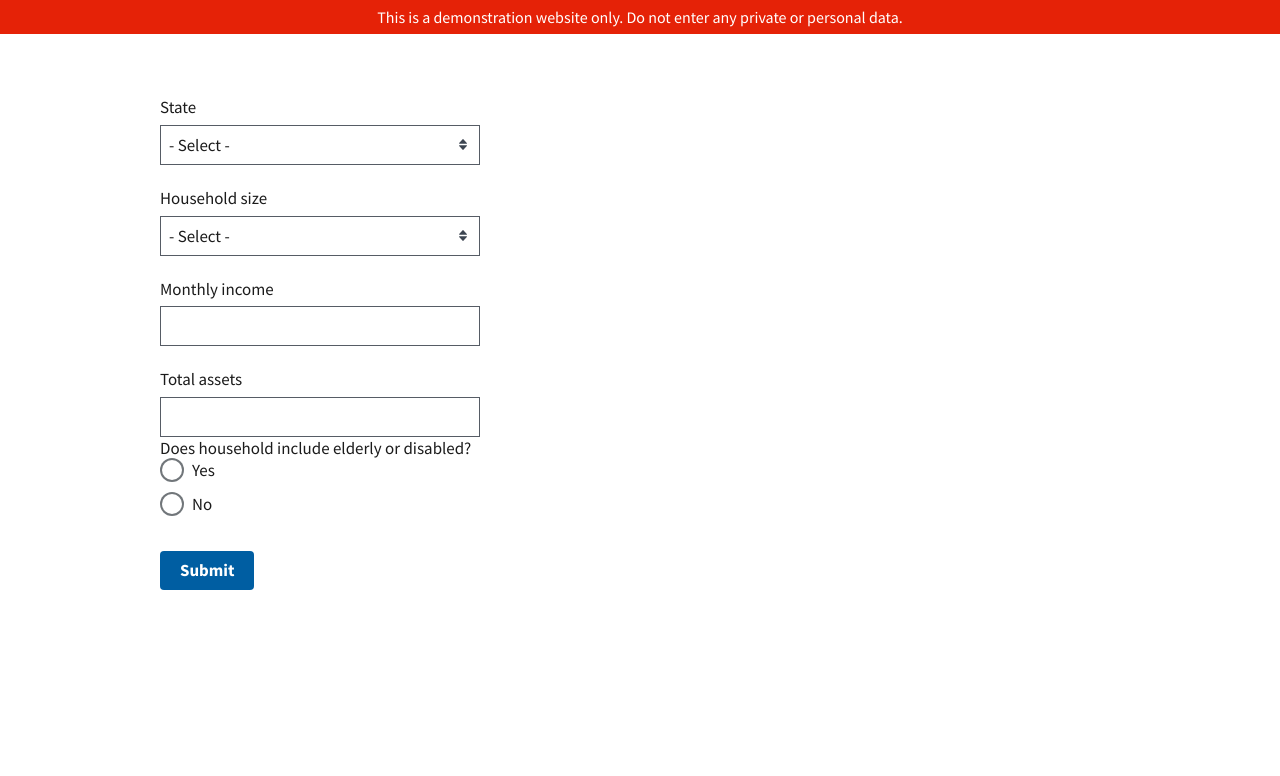
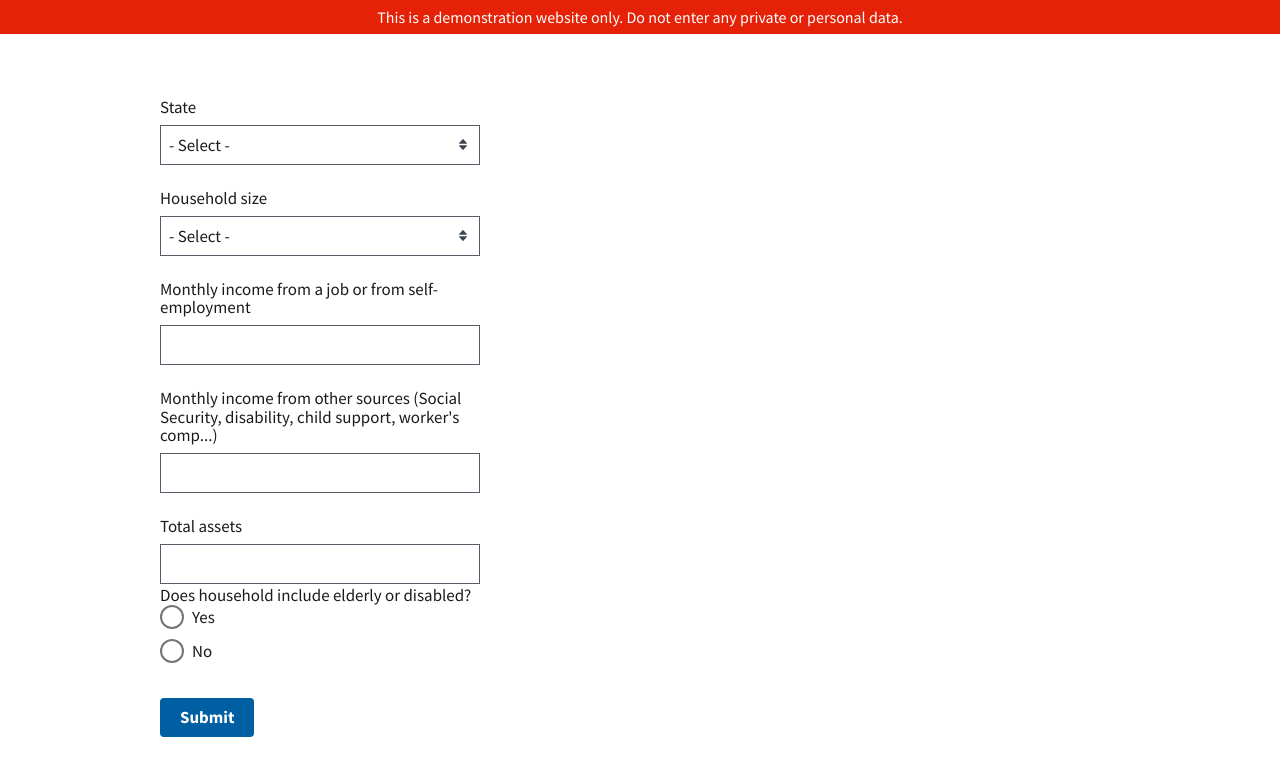
Before and after one commit to 18F/snap-api-prototype, a Flask app: page /prescreener in a window 1280 px wide. Shown: the top 776 px of the page. Run offline with Flask 2, Linux system fonts and the light colour scheme.

Commit message:
Pre-screener side earned-income implementation

```diff
--- a/app.py
+++ b/app.py
@@ -49,7 +49,8 @@ def calculate_from_json():
 def calculate_from_form():
     input_data = request.form.to_dict()
     input_data['household_size'] = int(input_data['household_size'])
-    input_data['monthly_income'] = int(input_data['monthly_income'])
+    input_data['monthly_job_income'] = int(input_data['monthly_job_income'])
+    input_data['monthly_non_job_income'] = int(input_data['monthly_non_job_income'])
     input_data['resources'] = int(input_data['resources'])
 
     input_data['household_includes_elderly_or_disabled'] = (
--- a/templates/prescreener.html
+++ b/templates/prescreener.html
@@ -88,8 +88,20 @@
                 <option value="9">9 people</option>
                 <option value="10">10 people</option>
               </select>
-              <label class="usa-label" for="monthly_income">Monthly income</label>
-              <input required id="monthly_income" name="monthly_income" class="usa-input" />
+              <label class="usa-label" for="monthly_job_income">
+                Monthly income from a job or from self-employment
+              </label>
+              <input id="monthly_job_income"
+                     name="monthly_job_income"
+                     class="usa-input"
+                     required />
+              <label class="usa-label" for="monthly_non_job_income">
+                Monthly income from other sources (Social Security, disability, child support, worker's comp...)
+              </label>
+              <input id="monthly_non_job_income"
+                     name="monthly_non_job_income"
+                     class="usa-input"
+                     required />
               <label class="usa-label" for="resources">Total assets</label>
               <input required id="resources" name="resources" class="usa-input" />
               <fieldset class="usa-fieldset">
```
